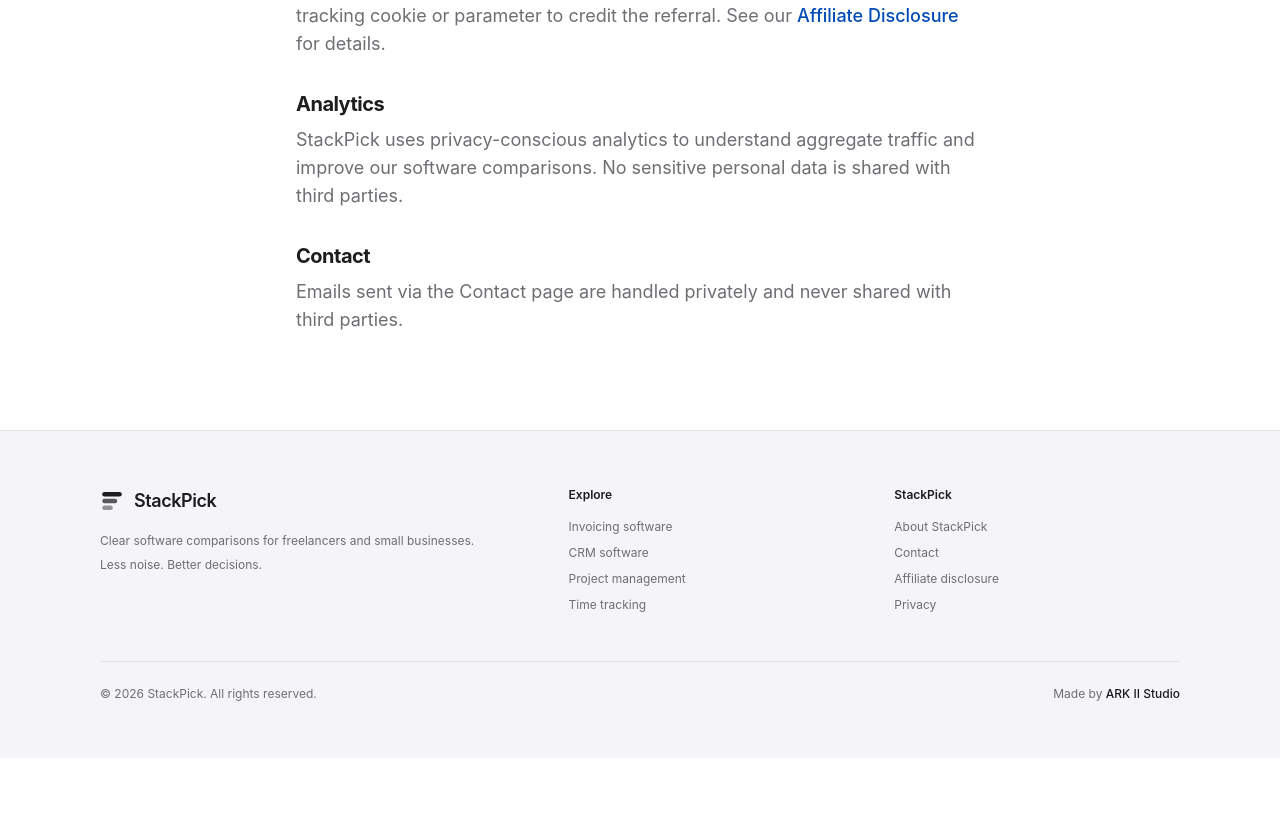
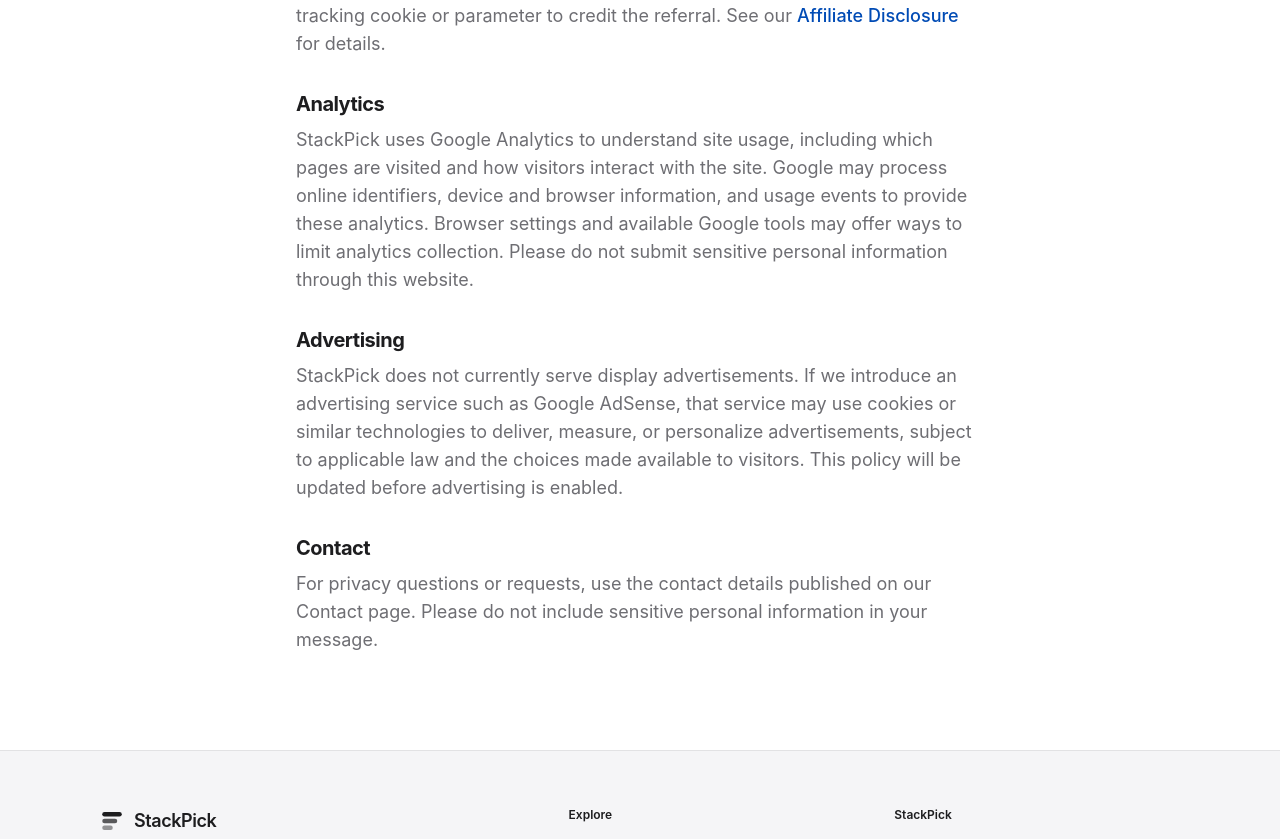
Before and after one commit to LinukaBandara/StackPick, a Next.js app: page /privacy in a window 1280 px wide. Shown: the part 468-1307 px from the top of the page. Before the commit the page ends 1226 px from the top, so only its background shows below. Built offline with nearby package versions, Linux system fonts and the light colour scheme; no server answers.

Commit message:
Document analytics and future advertising practices

```diff
--- a/app/privacy/page.tsx
+++ b/app/privacy/page.tsx
@@ -33,12 +33,29 @@ export default function PrivacyPage() {
           <section>
             <h2 className="text-xl font-bold tracking-tight text-[#1d1d1f] mb-2">Analytics</h2>
             <p>
-              StackPick uses privacy-conscious analytics to understand aggregate traffic and improve our software comparisons. No sensitive personal data is shared with third parties.
+              StackPick uses Google Analytics to understand site usage, including which pages are
+              visited and how visitors interact with the site. Google may process online identifiers,
+              device and browser information, and usage events to provide these analytics. Browser
+              settings and available Google tools may offer ways to limit analytics collection.
+              Please do not submit sensitive personal information through this website.
+            </p>
+          </section>
+          <section>
+            <h2 className="text-xl font-bold tracking-tight text-[#1d1d1f] mb-2">Advertising</h2>
+            <p>
+              StackPick does not currently serve display advertisements. If we introduce an
+              advertising service such as Google AdSense, that service may use cookies or similar
+              technologies to deliver, measure, or personalize advertisements, subject to applicable
+              law and the choices made available to visitors. This policy will be updated before
+              advertising is enabled.
             </p>
           </section>
           <section>
             <h2 className="text-xl font-bold tracking-tight text-[#1d1d1f] mb-2">Contact</h2>
-            <p>Emails sent via the Contact page are handled privately and never shared with third parties.</p>
+            <p>
+              For privacy questions or requests, use the contact details published on our Contact
+              page. Please do not include sensitive personal information in your message.
+            </p>
           </section>
         </div>
       </div>
```
